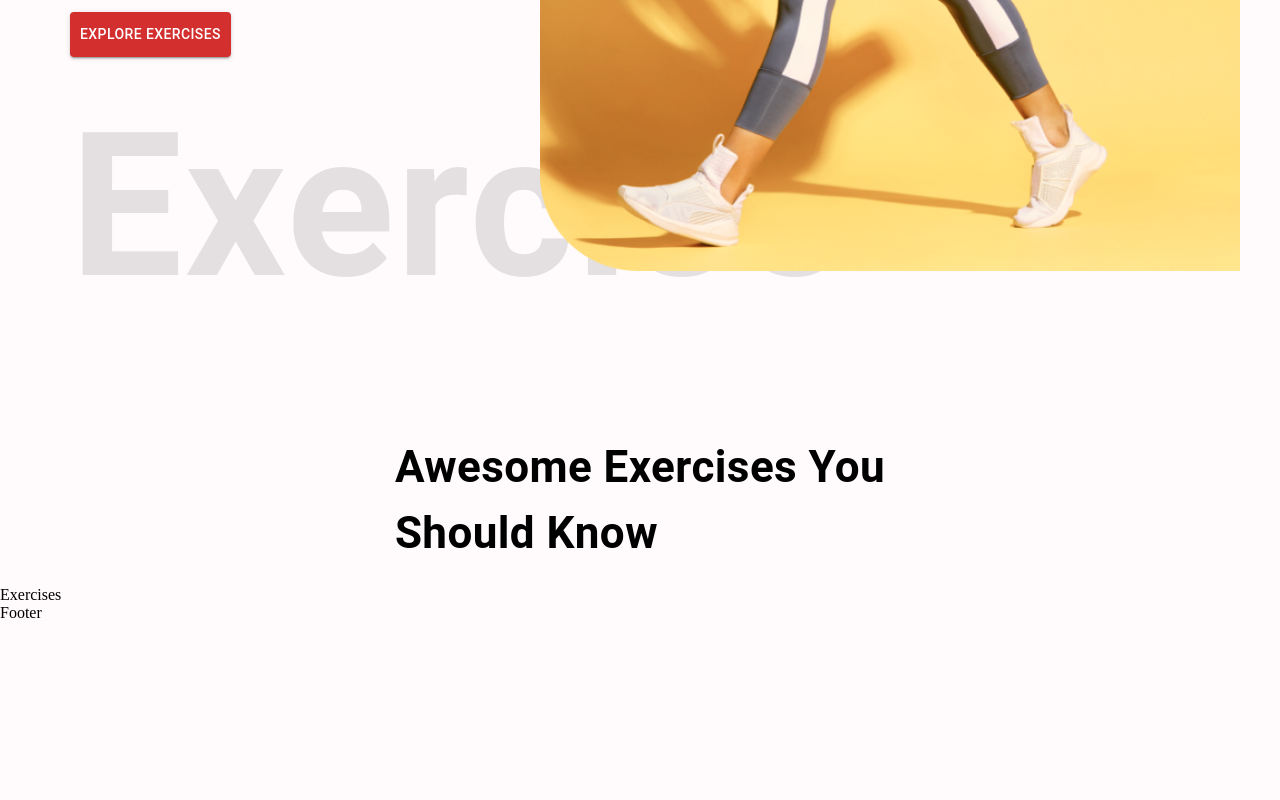
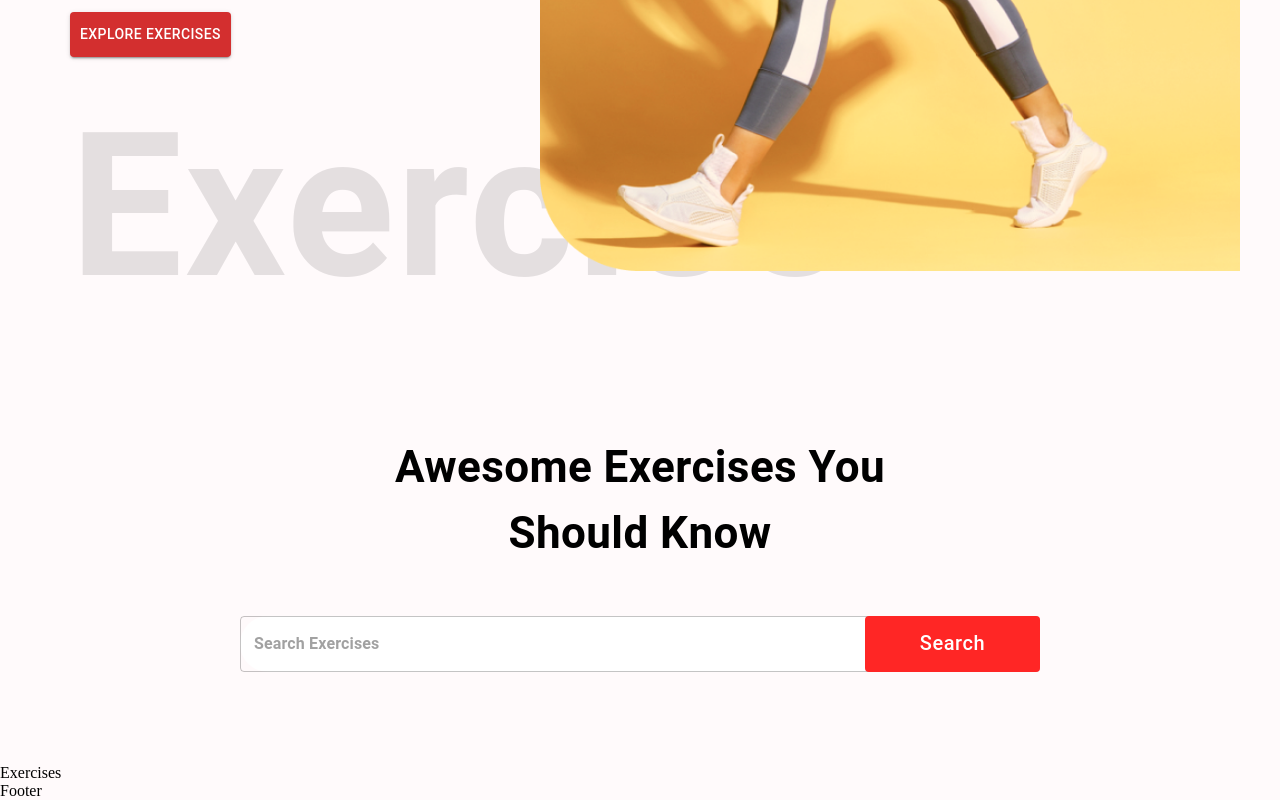
Before and after one commit to raffay2001/REACT-FITNESS-APPLICATION, a React (Create React App) app: page / in a window 1280 px wide. Shown: the part 595-1395 px from the top of the page. Before the commit the page ends 1217 px from the top, so only its background shows below. Built offline with nearby package versions, Linux system fonts and the light colour scheme.

Commit message:
Worked On Search Exercises Component and Integrated Rapid API for fetching exercises

```diff
--- a/src/App.css
+++ b/src/App.css
@@ -7,6 +7,11 @@
   padding: 0px;
   margin: 0px;
   box-sizing: border-box;
+}
+
+*::selection{
+  color: #FF2625;
+  background-color: lightgrey;
 }
 
 ::-webkit-scrollbar {
--- a/src/components/SearchExercises.js
+++ b/src/components/SearchExercises.js
@@ -1,15 +1,61 @@
 import React, { useState, useEffect } from "react";
 import { Box, Button, Stack, TextField, Typography } from "@mui/material";
+import { fetchData, exerciseOptions } from "../utils/fetchData";
 
 const SearchExercises = () => {
+  const [search, setSearch] = useState("");
+
+  const handleSearch = async () => {
+    if (search) {
+      const exercisesData = await fetchData(
+        'https://exercisedb.p.rapidapi.com/exercises',
+        exerciseOptions
+      );
+      console.log(exercisesData);
+    }
+  };
+
   return (
     <Stack alignItems="center" mt="37px" justifyContent="center" p="20px">
       <Typography
         fontWeight={700}
         sx={{ fontSize: { lg: "44px", xs: "30px" } }}
+        mb="50px"
+        textAlign="center"
       >
         Awesome Exercises You <br /> Should Know
       </Typography>
+      <Box position="relative" mb="72px">
+        <TextField
+          sx={{
+            input: { fontWeight: "700", border: "none", borderRadius: "4px" },
+            width: { lg: "800px", xs: "350px" },
+            backgroundColor: "#FFFFFF",
+            borderRadius: "40px",
+          }}
+          height="76px"
+          value={search}
+          onChange={(e) => setSearch(e.target.value.toLocaleLowerCase())}
+          placeholder="Search Exercises"
+          type="text"
+        />
+        <Button
+          className="search-btn"
+          sx={{
+            bgcolor: "#FF2625",
+            color: "#FFFFFF",
+            textTransform: "none",
+            width: { lg: "175px", xs: "80px" },
+            fontSize: { lg: "20px", sm: "14px" },
+            height: "56px",
+            position: "absolute",
+            right: "0",
+          }}
+          onClick={handleSearch}
+        >
+          Search
+        </Button>
+      </Box>
     </Stack>
   );
 };
--- /dev/null
+++ b/src/utils/fetchData.js
@@ -0,0 +1,13 @@
+export const exerciseOptions = {
+  method: "GET",
+  headers: {
+    "X-RapidAPI-Key": "49bd1e1488msh1f654107e15f6bap1edd74jsnc78360cb2d08",
+    "X-RapidAPI-Host": "exercisedb.p.rapidapi.com",
+  },
+};
+
+export const fetchData = async (url, options) => {
+  const response = await fetch(url, options);
+  const data = await response.json();
+  return data;
+};
```
Also changed, not shown: 1 other file (tests, documents, lock files or other folders).
